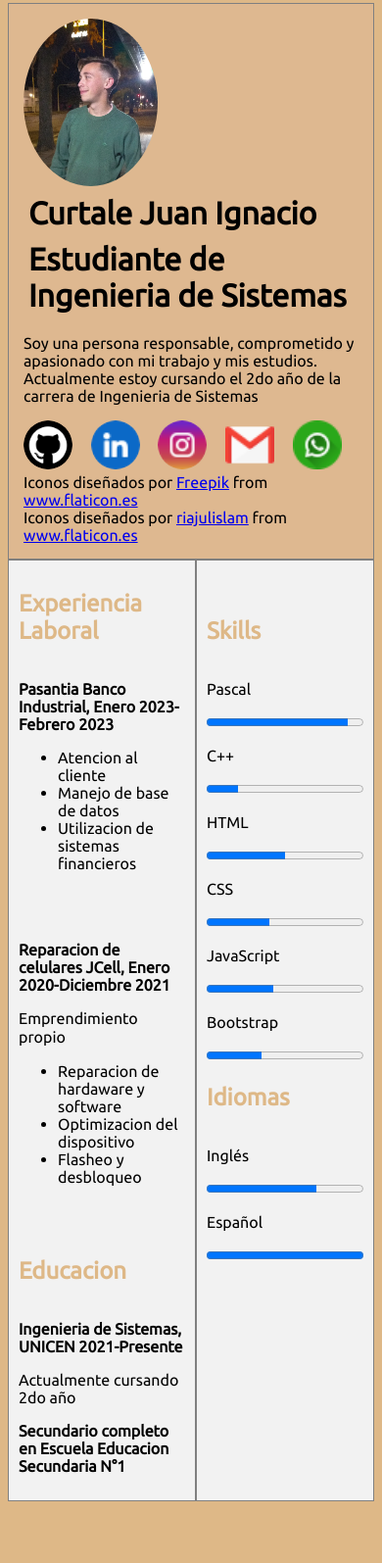
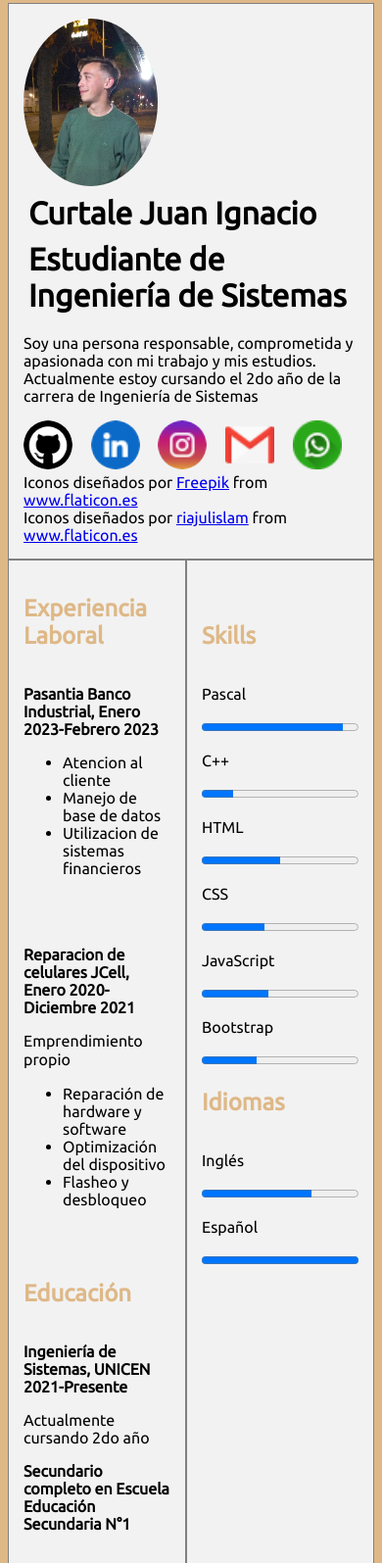
Before and after one commit to JuaniCurtale/JuaniCurtale.github.io, a plain HTML site: page index.html in a window 390 px wide. Shown: the part 5-1600 px from the top of the page at 98% size. Before the commit the page ends 1545 px from the top, so only its background shows below. Drawn offline with Linux system fonts and the light colour scheme.

Commit message:
falta hacer responsiva portada para pc, agregar buenas tipografias y revisar ortografia

```diff
--- a/estilos/habilidades.css
+++ b/estilos/habilidades.css
@@ -1,8 +1,6 @@
-
-
 .row > div{
     background: #f2f2f2;
-    padding: 10px;
+    padding: 15px;
     border: 1px solid grey;
     display: table-cell;
     width: 100%;
@@ -21,14 +19,13 @@
     }
   }
 
-
 span,p,li {
     font-family: 'Ubuntu', sans-serif;
 }
 
 #portada{
-    display: inline-block;
-    background-color: rgba(222, 184, 145, 0.897);
+    display:table-cell;
+    background-color: #f2f2f2;
     background-size: 100%;
     padding: 15px;
     border:1px solid grey;
@@ -42,7 +39,6 @@ span,p,li {
     text-align: left;
     display: flex;
 }
-
 
 h1{
     text-align: left;
@@ -93,5 +89,4 @@ body{
     border: 0px;
     margin-right: 15px;
     margin-top: 0px;
-
 }
--- a/index.html
+++ b/index.html
@@ -12,14 +12,16 @@
     <link rel="icon" href="images/yo.jpg">
 </head>
 <body>
+    <div class="container-fluid">
+        <div class="row">
         <div id="portada">
             <span id="linea_foto">
             <img id="foto_perfil" src="images/yo.jpg" alt="Foto de perfil">
             </span>
             <span>
                 <h1 id="nombre">Curtale Juan Ignacio</h1>
-                <h1 id="carrera">Estudiante de Ingenieria de Sistemas</h1>
-                <p>    Soy una persona responsable, comprometido y apasionado con mi trabajo y mis estudios. Actualmente estoy cursando el 2do año de la carrera de Ingenieria de Sistemas</p>
+                <h1 id="carrera">Estudiante de Ingeniería de Sistemas</h1>
+                <p>Soy una persona responsable, comprometida y apasionada con mi trabajo y mis estudios. Actualmente estoy cursando el 2do año de la carrera de Ingeniería de Sistemas</p>
                 <span>
                     <a class="gitHub" href="https://github.com/JuaniCurtale/CV" ><img id="github_foto"  src="images/github.png" alt="foto github"></a>
                     <a class="linkedin" href="https://ar.linkedin.com/in/juan-ignacio-curtale-33a0a4234?trk=people-guest_people_search-card" ><img id="linkedin_foto" src="images/005-linkedin.png" alt="foto_linkedin"></a>
@@ -30,9 +32,8 @@
                 </span>
             </span>
         </div>
+    </div>
 
-
-    <div class="container-fluid">
         <div class="row">
             <div class="col">
 
@@ -48,8 +49,8 @@
                         <p id="subtitulo">Reparacion de celulares JCell, Enero 2020-Diciembre 2021</p>
                         <span>Emprendimiento propio
                         <ul>
-                            <li>Reparacion de hardaware y software</li>
-                            <li>Optimizacion del dispositivo</li>
+                            <li>Reparación de hardware y software</li>
+                            <li>Optimización del dispositivo</li>
                             <li>Flasheo y desbloqueo</li>
                         </ul>
                         </span>
@@ -57,10 +58,10 @@
                     </span>
                     <br></br>
                     <span id="educacion">
-                        <h2 >Educacion </h2>
-                        <p id="subtitulo">Ingenieria de Sistemas, UNICEN 2021-Presente</p>
+                        <h2 >Educación </h2>
+                        <p id="subtitulo">Ingeniería de Sistemas, UNICEN 2021-Presente</p>
                         <p>Actualmente cursando 2do año</p>
-                        <p id="subtitulo">Secundario completo en Escuela Educacion Secundaria N°1</p>
+                        <p id="subtitulo">Secundario completo en Escuela Educación Secundaria N°1</p>
                     </span>
             </div>
 
```
